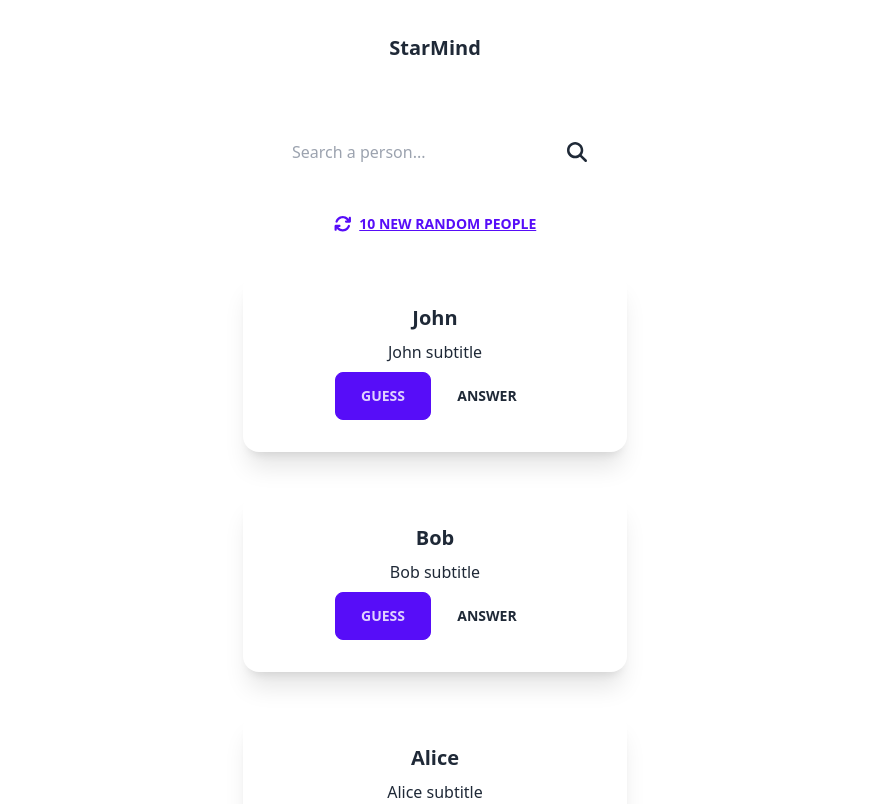
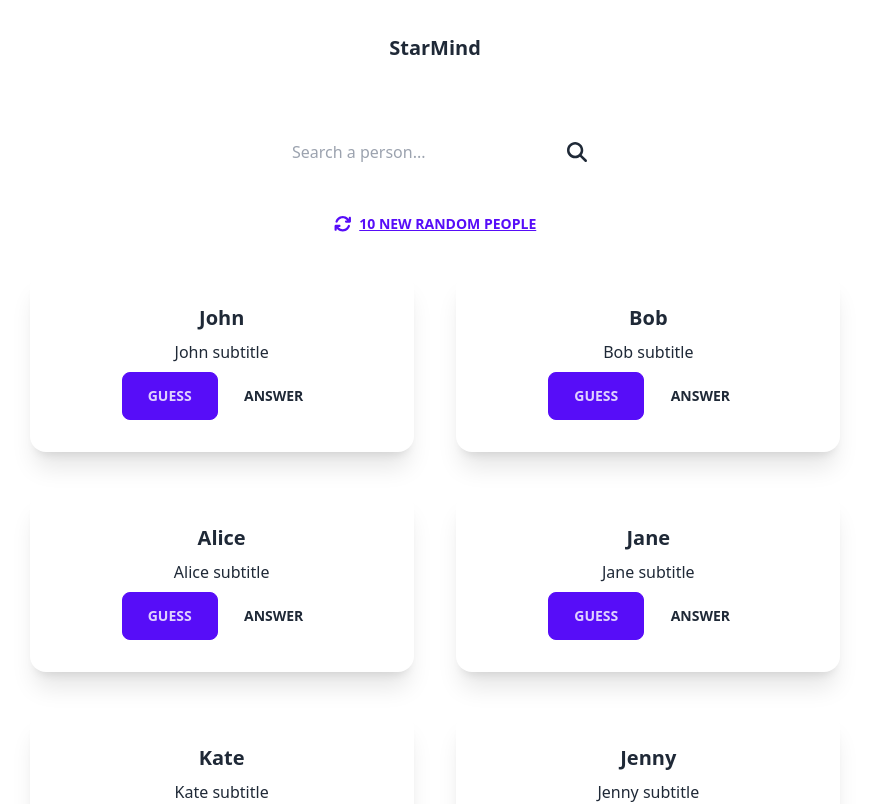
Before and after one commit to dekunma/cpsc-537-project-frontend, a Next.js app: page / in a window 1280 px wide. Shown: the top 804 px of the page, without its empty margins (205-1074 px from the left). Built offline with nearby package versions, Linux system fonts and the light colour scheme; no server answers.

Commit message:
PersonCards to have two columns on xl screens

```diff
--- a/pages/index.jsx
+++ b/pages/index.jsx
@@ -66,6 +66,7 @@ export default function Index() {
             10 New Random People
           </button>
         </div>
+      </div>
 
       <dialog id="guess-modal" className="modal">
         <div className="modal-box">
@@ -77,6 +78,8 @@ export default function Index() {
         </div>
       </dialog>
 
+      <div className="w-full flex justify-center">
+        <div className="w-2/3 grid xl:grid-cols-2 grid-cols-1">
           {peopleData.map((person, idx) => (
             <PersonCard
               key={idx}
@@ -86,5 +89,6 @@ export default function Index() {
           ))}
         </div>
       </div>
+    </div>
   );
 }
```
Lines whose indentation alone changed are shown as unchanged.
